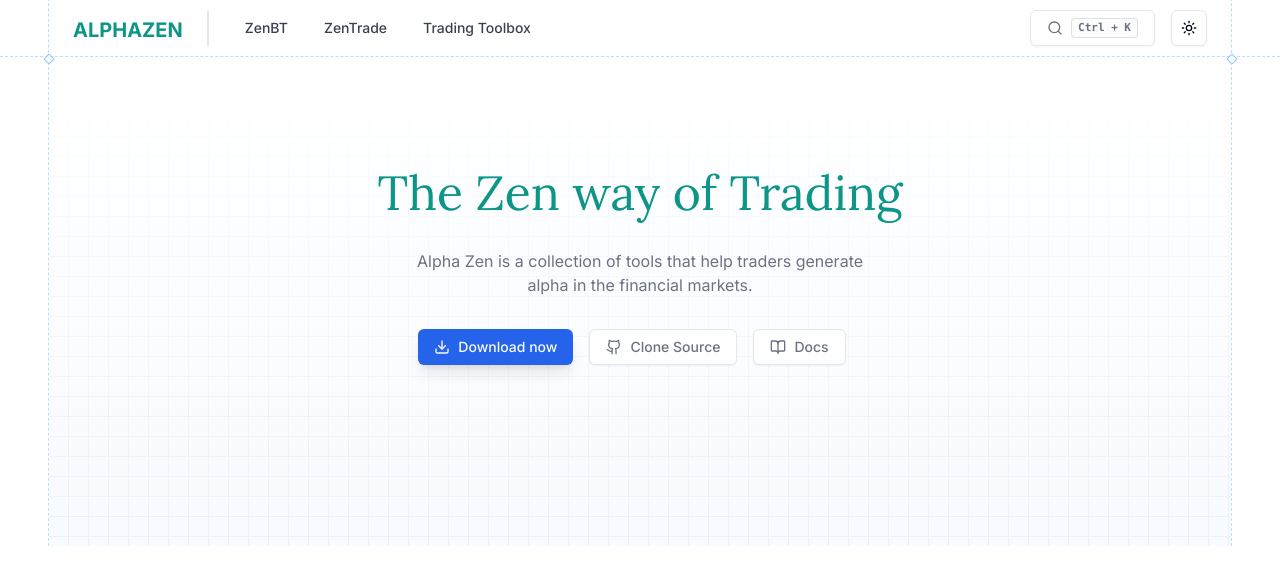
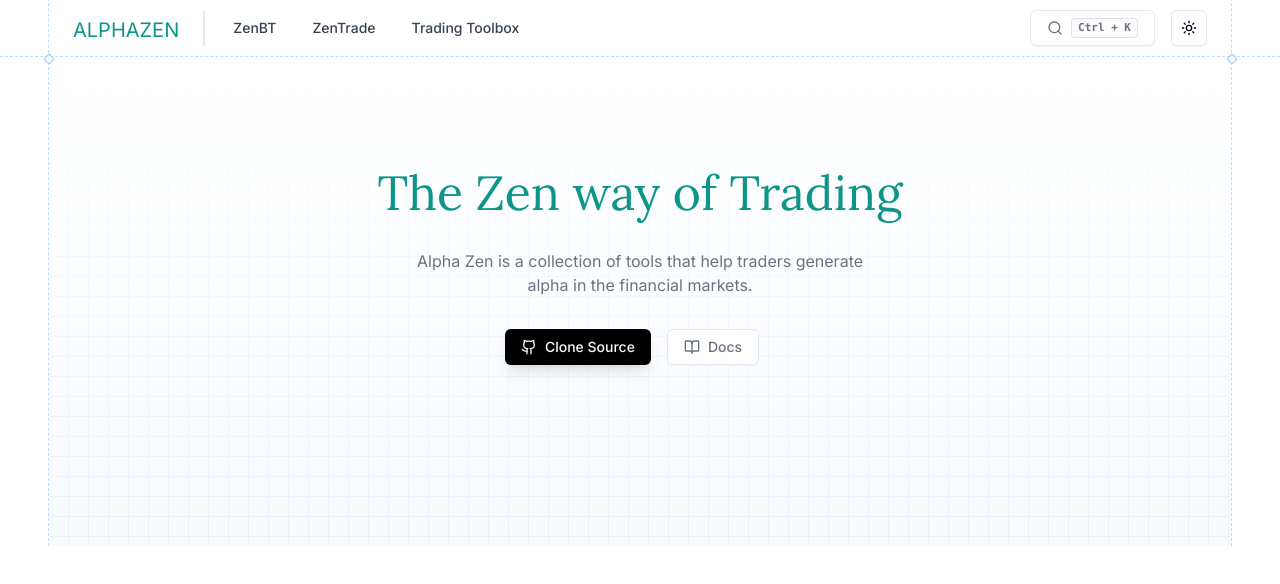
Before and after one commit to alphazen-trading/website, a Next.js app: page / in a window 1280 px wide. Shown: the top 584 px of the page. Built offline with nearby package versions, Linux system fonts and the light colour scheme.

Commit message:
feat: update to menu

```diff
--- a/src/components/header/header_menu.tsx
+++ b/src/components/header/header_menu.tsx
@@ -15,8 +15,6 @@
 } from "@/components/ui/navigation-menu";
 import { Separator } from "@/components/ui/separator";
 
-const linkExtra = "bg-transparent text-gray-700";
-
 const menuItems = [
   { href: "/zenbt", label: "ZenBT" },
   { href: "/zentrade", label: "ZenTrade" },
@@ -29,12 +27,12 @@
     <NavigationMenu>
       <NavigationMenuList>
         <NavigationMenuItem>
-          <div className="flex flex-row mr-4">
-            <p className="text-primary text-xl font-inter font-bold mr-6 pt-[5px] ">
+          <div className="flex flex-row mr-2">
+            <p className="text-primary text-xl font-inter mr-6 pt-[5px] ">
               ALPHAZEN
             </p>
             <Separator
-              className="w-[2px] h-[35px]"
+              className="w-[2px] h-[35px] "
               orientation="vertical"
               decorative
             />
@@ -45,7 +43,7 @@
           <NavigationMenuItem key={item.href}>
             <Link href={item.href} legacyBehavior passHref>
               <NavigationMenuLink
-                className={`${navigationMenuTriggerStyle()} ${linkExtra}`}
+                className={`${navigationMenuTriggerStyle()} bg-transparent text-gray-700`}
               >
                 {item.label}
               </NavigationMenuLink>
--- a/src/components/hero.tsx
+++ b/src/components/hero.tsx
@@ -36,16 +36,7 @@
 
         <div className="mx-auto text-gray-500">
           <a href="https://pypi.org/project/zenbt/" target="_blank">
-            <Button className="mr-4 bg-blue-600 shadow-lg dark:text-white hover:bg-blue-500">
-              <Download />
-              Download now
-            </Button>
-          </a>
-          <a href="https://pypi.org/project/zenbt/" target="_blank">
-            <Button
-              variant="outline"
-              className="mr-4 shadow-sm dark:text-white"
-            >
+            <Button className="mr-4 bg-black shadow-lg dark:text-white hover:bg-blue-500">
               <Github />
               Clone Source
             </Button>
```
